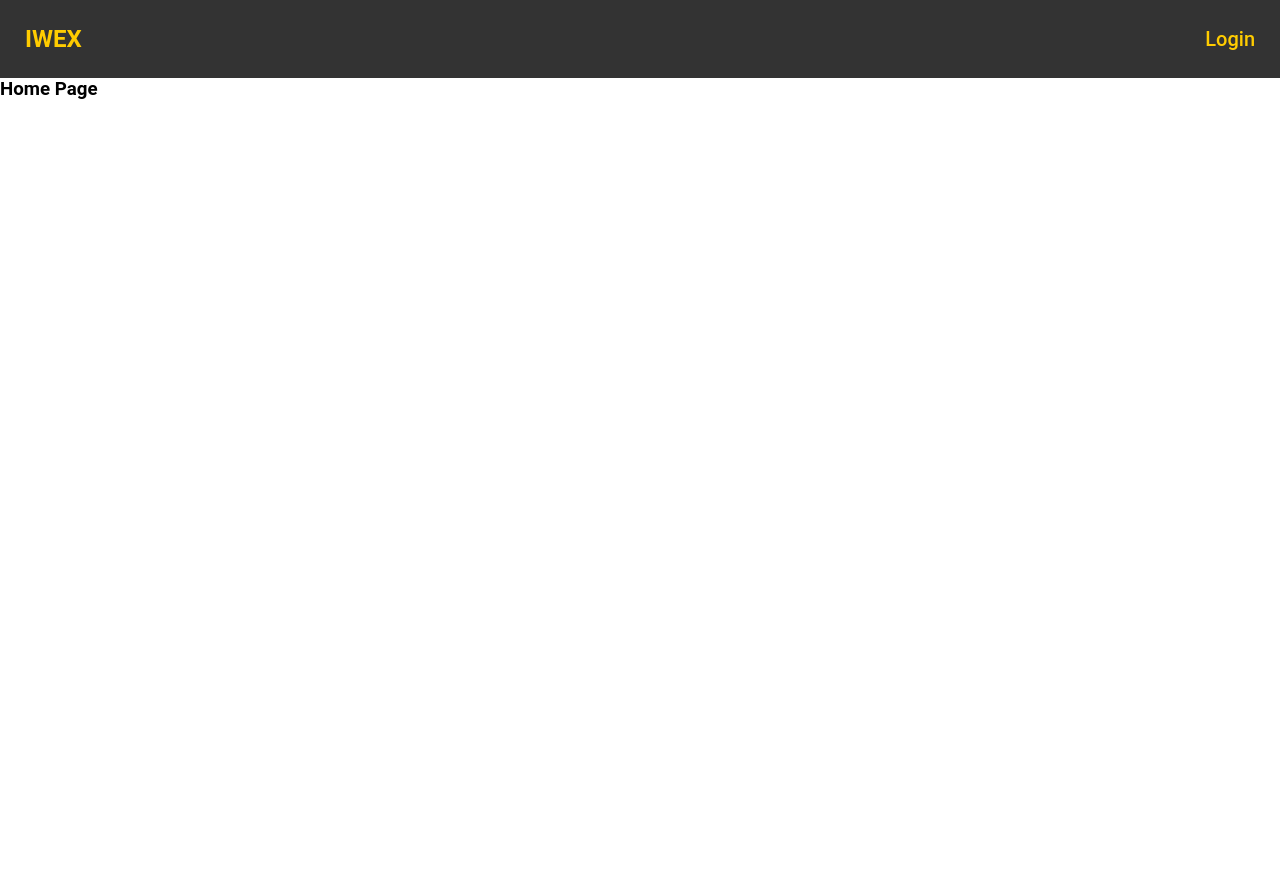
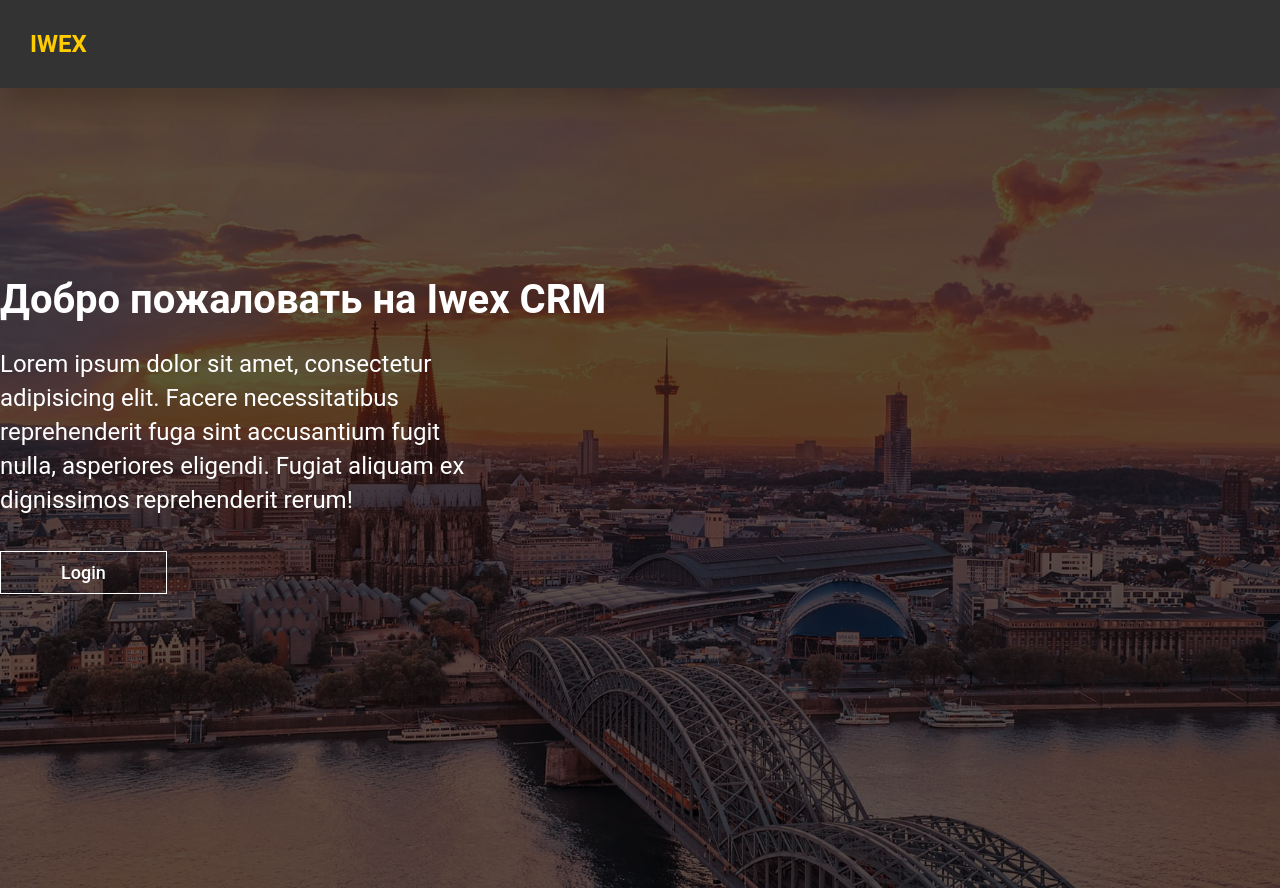
Before and after one commit to k1xd-fr/iwex-crm-master, a Next.js app in the folder frontend/: page / in a window 1280 px wide. Before the commit the page ends 800 px from the top, so only its background shows below. Built offline with nearby package versions, Linux system fonts and the light colour scheme; a web font is replaced by a local one.

Commit message:
added banner, refresh btn login, fixed

```diff
--- a/frontend/src/app/page.module.sass
+++ /dev/null
@@ -1,5 +0,0 @@
-.wrapper_container
-  max-width: 1280px
-  margin: 0 auto
-
-.wrapper
--- a/frontend/src/app/page.tsx
+++ b/frontend/src/app/page.tsx
@@ -1,11 +1,5 @@
-import styles from "./page.module.sass";
+import HomeComponent from "@/components/Home";
 
 export default function Home() {
-  return (
-    <div className={styles.wrapper}>
-      <div className={styles.wrapper_container}>
-        <h3>Home Page</h3>
-      </div>
-    </div>
-  );
+  return <HomeComponent />;
 }
--- a/frontend/src/components/Header/index.tsx
+++ b/frontend/src/components/Header/index.tsx
@@ -8,11 +8,7 @@ const Header = () => {
         <a href="/" className={styles.logo}>
           IWEX
         </a>
-        <nav className={styles.nav}>
-          <Link href="/login" className={styles.nav_link}>
-            Login
-          </Link>
-        </nav>
+        {/* <nav className={styles.nav}></nav> */}
       </div>
     </header>
   );
--- a/frontend/src/components/Header/navigation.module.sass
+++ b/frontend/src/components/Header/navigation.module.sass
@@ -1,6 +1,12 @@
 .header
   background: #333333
-  padding: 25px
+  padding: 30px
+  position: sticky
+  top: 0
+  -webkit-box-shadow: 0px 18px 23px -4px rgba(0, 0, 0, 0.2)
+  -moz-box-shadow: 0px 18px 23px -4px rgba(0, 0, 0, 0.2)
+  box-shadow: 0px 18px 23px -4px rgba(0, 0, 0, 0.2)
+  z-index: 12
   &__container
     max-width: 1280px
     margin: 0 auto
--- /dev/null
+++ b/frontend/src/components/Home/home.module.sass
@@ -0,0 +1,43 @@
+.wrapper_container
+  max-width: 1280px
+  margin: 0 auto
+
+.wrapper
+  background-image: url("./bg-wrap.jpeg")
+  background-size: cover
+  background-position: center
+  min-height: 100vh
+  position: relative
+  &::after
+    content: ''
+    position: absolute
+    width: 100%
+    height: 100%
+    background: #000000a4
+
+.description_wrap
+  // text-align: center
+  padding-top: 200px
+  position: absolute
+  z-index: 8
+  .title
+    text-align: center
+    color: #fff
+    font-size: 40px
+    line-height: 24px
+  .text
+    padding-top: 35px
+    width: 500px
+    color: #fff
+    line-height: 34px
+    font-size: 24px
+    margin-bottom: 45px
+  .btn_link
+    padding: 10px 60px
+    border: solid 1px #fff
+    color: #fff
+    transition: .6s all
+    font-size: 18px
+    font-weight: 500
+    &:hover
+      background: #00000070
--- /dev/null
+++ b/frontend/src/components/Home/index.tsx
@@ -0,0 +1,25 @@
+import Link from "next/link";
+import styles from "./home.module.sass";
+
+const HomeComponent = () => {
+  return (
+    <div className={styles.wrapper}>
+      <div className={styles.wrapper_container}>
+        <div className={styles.description_wrap}>
+          <h1 className={styles.title}> Добро пожаловать на Iwex CRM</h1>
+          <p className={styles.text}>
+            Lorem ipsum dolor sit amet, consectetur adipisicing elit. Facere
+            necessitatibus reprehenderit fuga sint accusantium fugit nulla,
+            asperiores eligendi. Fugiat aliquam ex dignissimos reprehenderit
+            rerum!
+          </p>
+          <Link href="/login" className={styles.btn_link}>
+            Login
+          </Link>
+        </div>
+      </div>
+    </div>
+  );
+};
+
+export default HomeComponent;
```
Also changed, not shown: frontend/src/components/Home/bg-wrap.jpeg (added).
